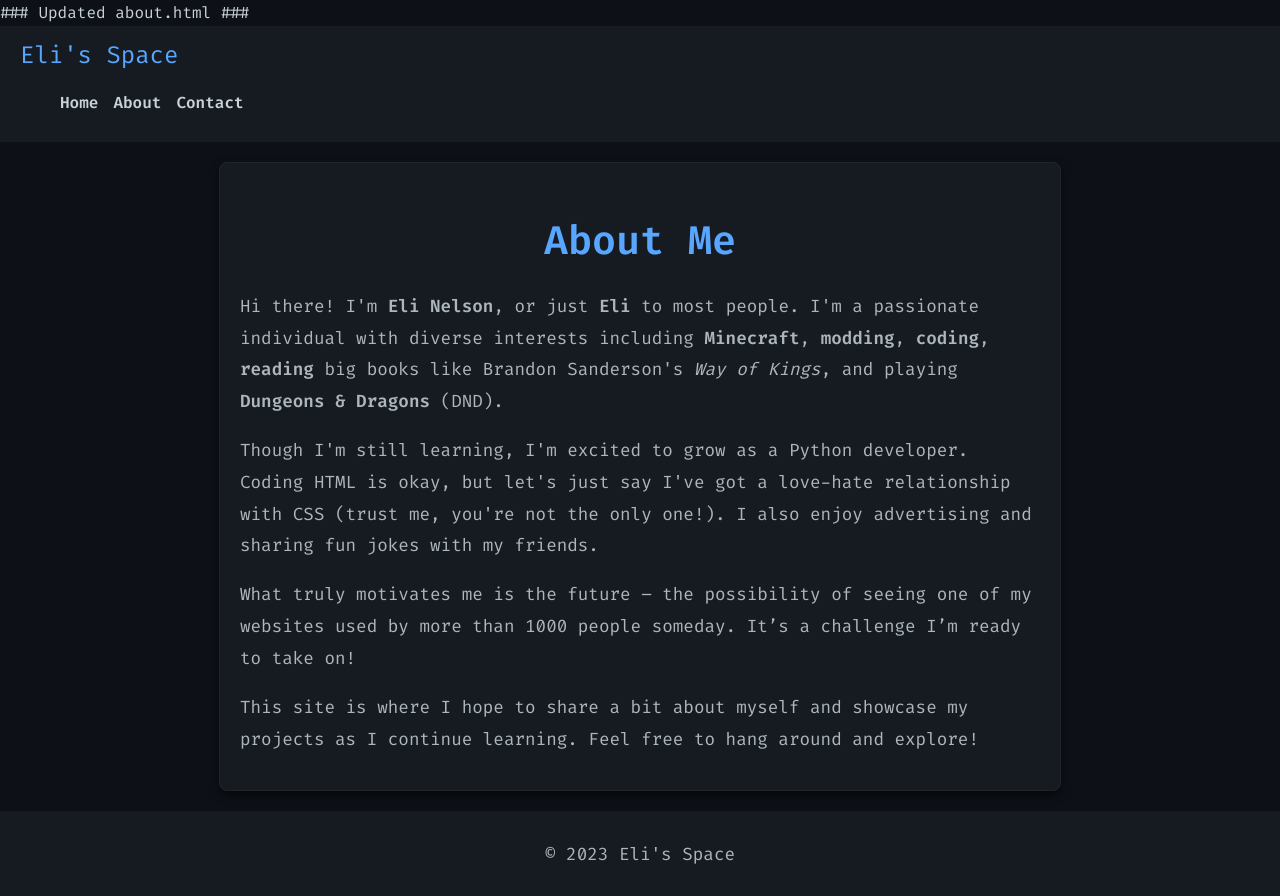
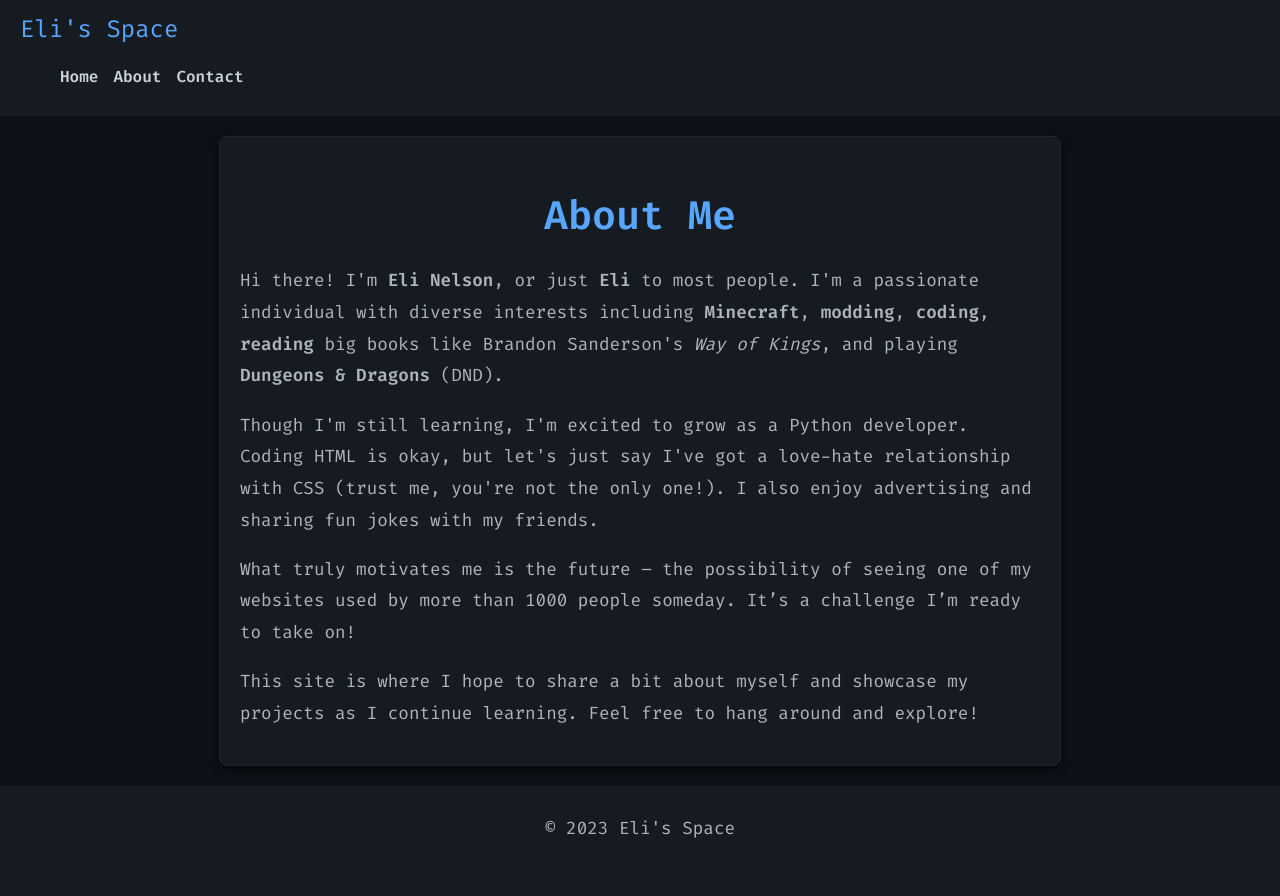
Before and after one commit to Papaya-Voldemort/Get-to-know-me, a Flask app: page /about in a window 1280 px wide. After the commit the page ends 838 px from the top, so only its background shows below. Run offline with Flask 3, Linux system fonts and the light colour scheme.

Commit message:
Update about.html

```diff
--- a/templates/about.html
+++ b/templates/about.html
@@ -1,4 +1,3 @@
-### Updated about.html ###
 <!DOCTYPE html>
 <html lang="en">
 <head>
```
